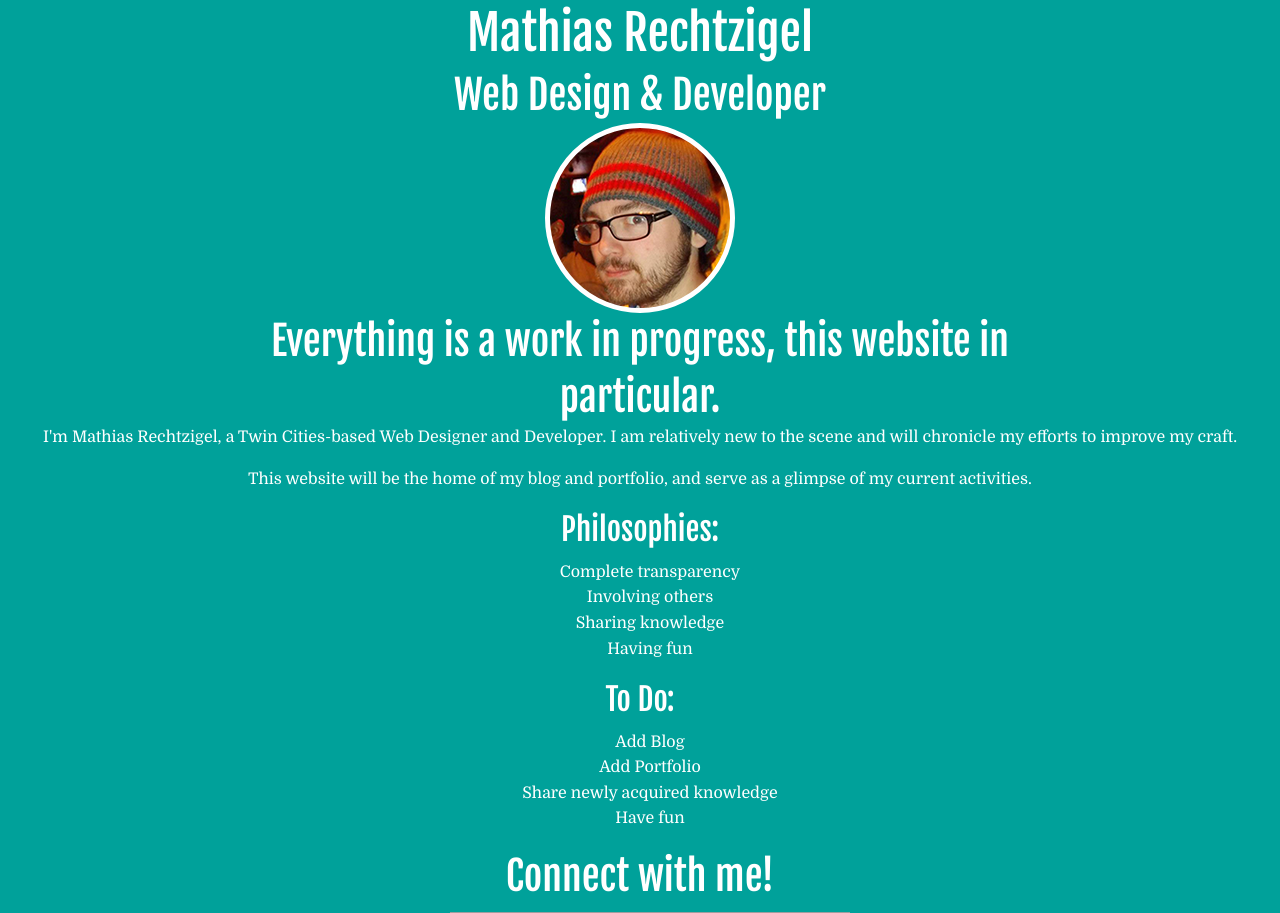
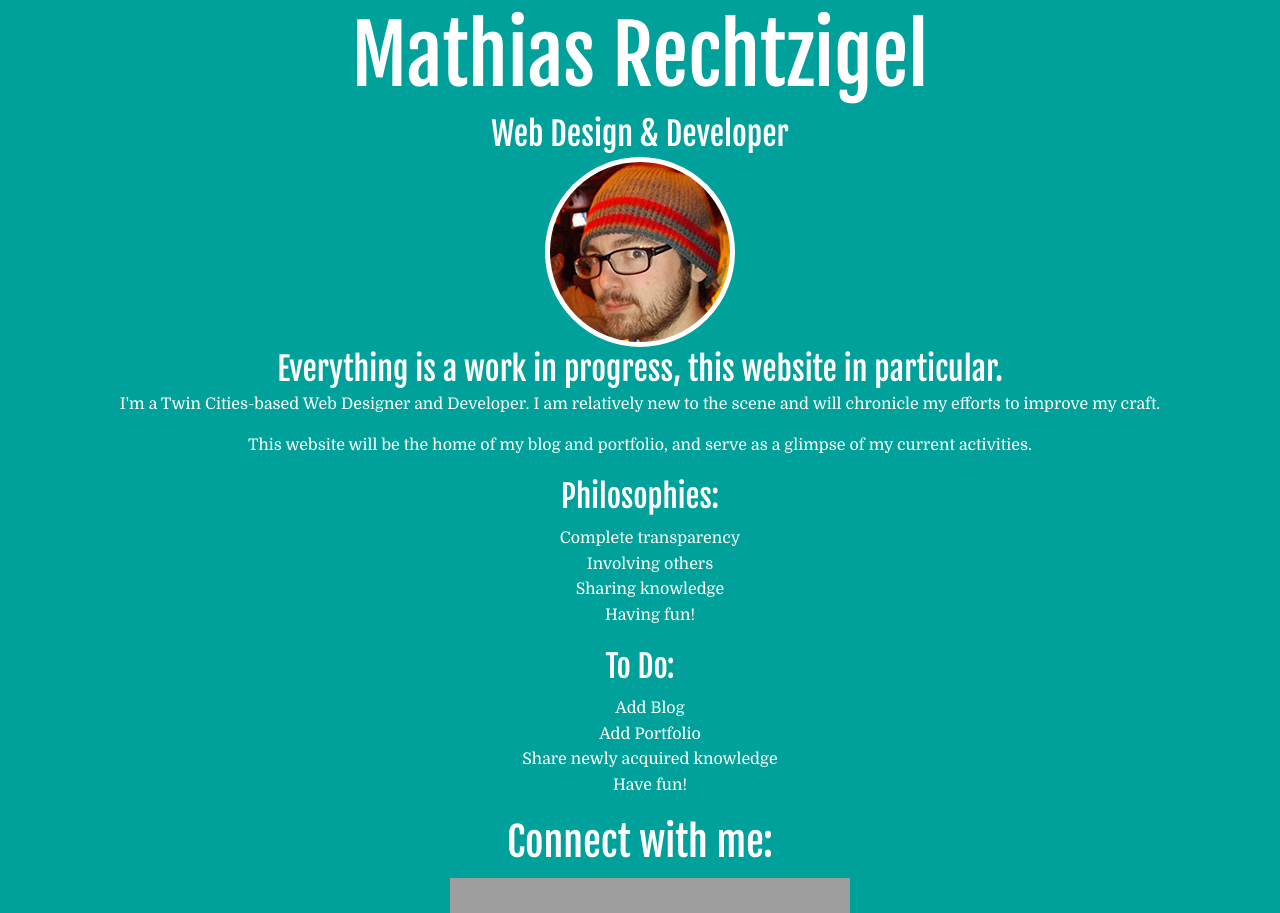
Before and after one commit to MathiasaurusRex/MathiasRechtzigel.com, a PHP site: page / in a window 1280 px wide. Shown: the top 913 px of the page. Run offline with PHP 8.4, Linux system fonts and the light colour scheme; some libraries are stand-ins or nearby versions; grey boxes are pictures that could not be loaded.

Commit message:
.21
More styling changes.

```diff
--- a/site/css/styles.css
+++ b/site/css/styles.css
@@ -71,6 +71,8 @@ p, ul{
 
 /* Tagline */
 .mainTagLine{text-align: center;}
+.mainTagLine h1{font-size: 5em;}
+.mainTagLine h2{font-size: 2em;}
 .profilePicture{
 	margin:0 auto;
 	background-image: url(../image/avatar.png);
--- a/site/index.html
+++ b/site/index.html
@@ -25,7 +25,7 @@
         </div><!--/mainTagLine-->
 
         <div class="copyContainer">
-            <p>I'm Mathias Rechtzigel, a Twin Cities-based Web Designer and Developer. I am relatively new to the scene and will chronicle my efforts to improve my craft.</p>
+            <p>I'm a Twin Cities-based Web Designer and Developer. I am relatively new to the scene and will chronicle my efforts to improve my craft.</p>
             <p>This website will be the home of my blog and portfolio, and serve as a glimpse of my current activities.</p>
             <section>
                 <h3>Philosophies:</h3>
@@ -33,7 +33,7 @@
                     <li>Complete transparency</li>
                     <li>Involving others</li>
                     <li>Sharing knowledge</li>
-                    <li>Having fun</li>
+                    <li>Having fun!</li>
                 </ul>
             </section>
             <section>
@@ -42,12 +42,12 @@
                     <li>Add Blog</li>
                     <li>Add Portfolio</li>
                     <li>Share newly acquired knowledge</li>
-                    <li>Have fun</li>
+                    <li>Have fun!</li>
                 </ul>
             </section>
         </div><!--/copyContainer-->
         <div class="connect">
-            <h2>Connect with me!</h2>
+            <h2>Connect with me:</h2>
             <ul class="social">
                 <li class="twitter">
                     <a href="https://twitter.com/MathiasaurusRex" target="_blank">
```
